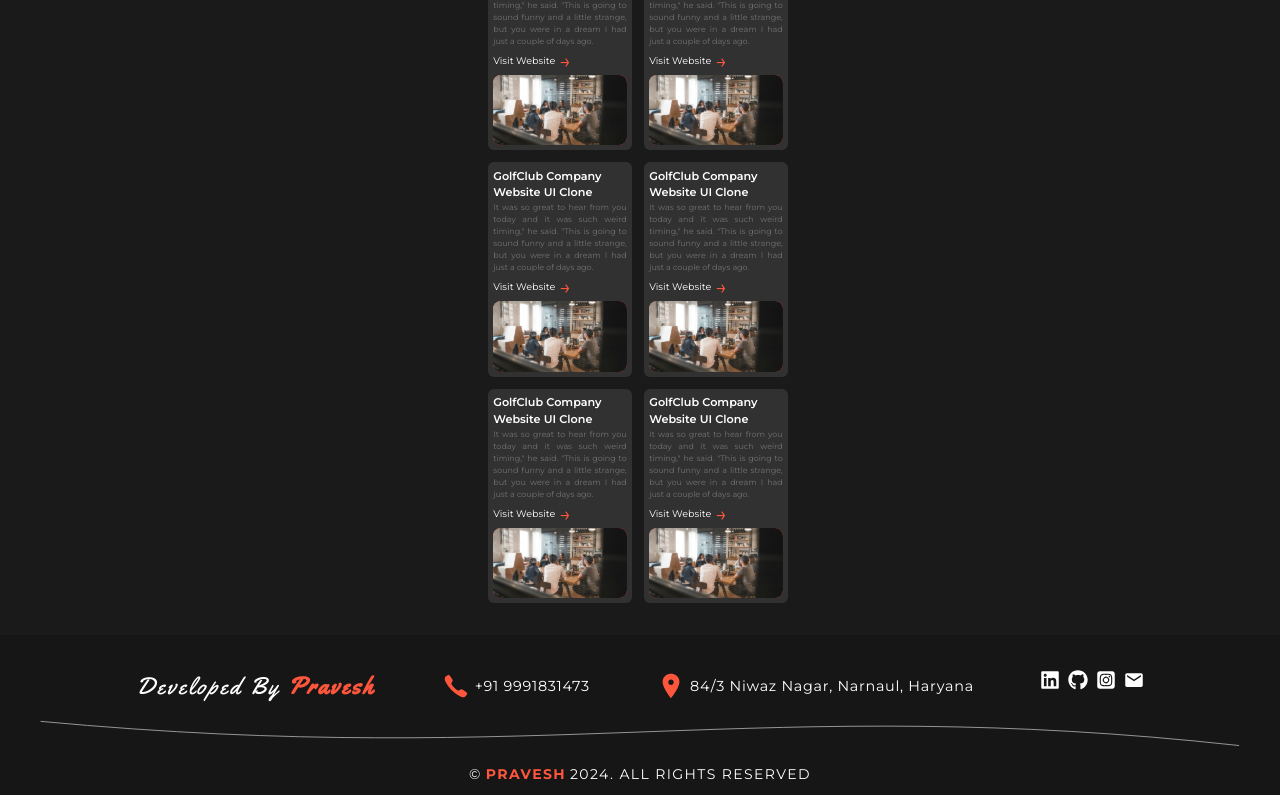
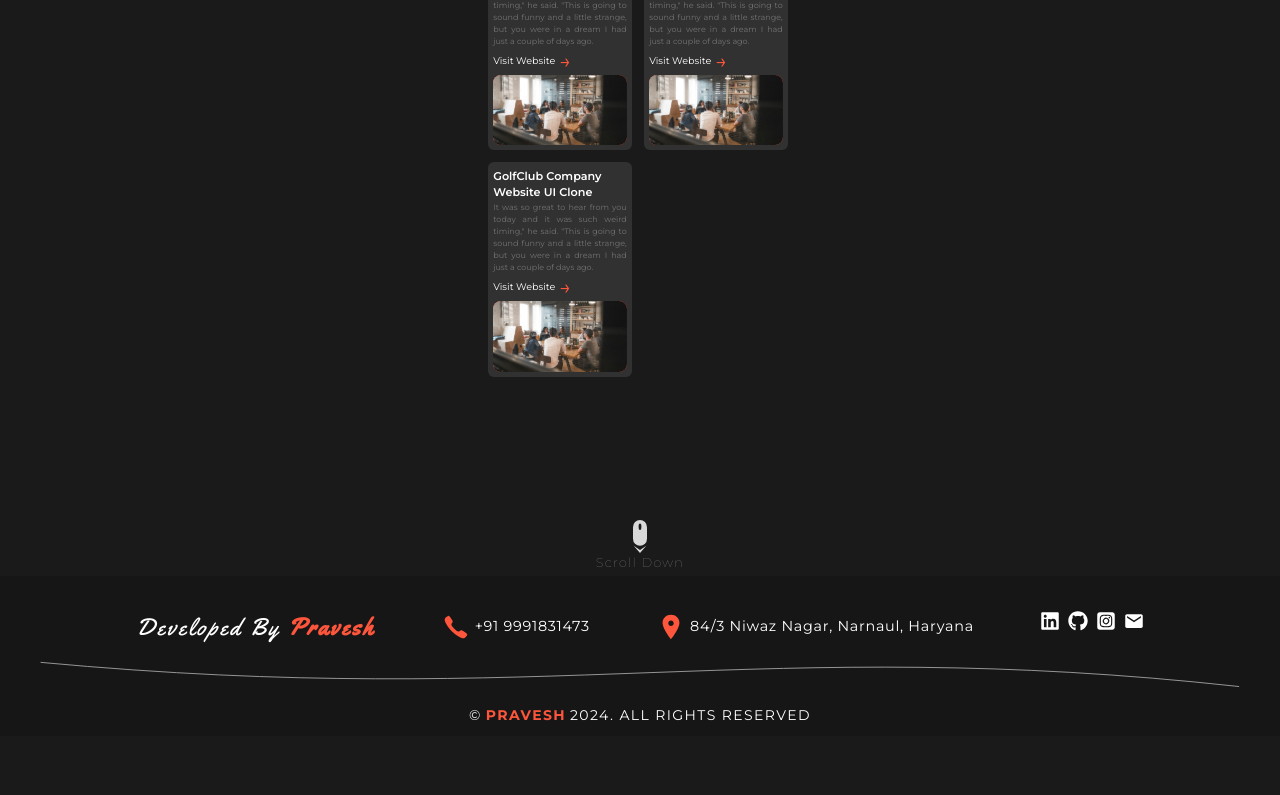
Before and after one commit to pravesh-dev/Portfolio, a React (Vite) app: page / in a window 1280 px wide. Shown: the part 2624-3419 px from the top of the page. After the commit the page ends 3360 px from the top, so only its background shows below. Built offline with nearby package versions, Linux system fonts and the light colour scheme.

Commit message:
added scrollMouse icon in bottom of projects section

```diff
--- a/src/Components/Projects.jsx
+++ b/src/Components/Projects.jsx
@@ -1,9 +1,10 @@
-import React, { useEffect, useState } from 'react';
-import triangle from '../assets/images/Projects/triangle.svg';
-import { projects } from './ProjectsData';
+import React, { useEffect, useState } from "react";
+import triangle from "../assets/images/Projects/triangle.svg";
+import { projects } from "./ProjectsData";
+import mouse from '../assets/images/icon/scrollMouse.svg'
 
 function Projects() {
-    const [activeTab, setActiveTab] = useState('all');
+  const [activeTab, setActiveTab] = useState("all");
   const [viewAll, setViewAll] = useState(false);
 
   const handleTabClick = (tab) => {
@@ -11,50 +12,85 @@ function Projects() {
   };
 
   useEffect(() => {
-      const filteredProjects = projects.filter((project) => activeTab === 'all' || project.type === activeTab);
+    const filteredProjects = projects.filter(
+      (project) => activeTab === "all" || project.type === activeTab
+    );
     setViewAll(filteredProjects.length > 6);
   }, [activeTab]);
 
   const renderProjects = (type) => {
-    const filteredProjects = projects.filter((project) => type === 'all' || project.type === type);
-    const displayedProjects = !viewAll ? filteredProjects : filteredProjects.slice(0, 6);
+    const filteredProjects = projects.filter(
+      (project) => type === "all" || project.type === type
+    );
+    const displayedProjects = !viewAll
+      ? filteredProjects
+      : filteredProjects.slice(0, 6);
 
     return displayedProjects.map((project, index) => (
-        <div key={index} className='w-36 bg-[#aaaaaa29] p-[0.33rem] rounded-md'>
-            <h2 className='text-white text-[0.7rem] font-semibold'>{project.name}</h2>
-            <p className='text-neutral-500 text-[0.5rem] text-justify'>{project.para}</p>
-            <a href={project.link} className='text-white text-[0.6rem] flex items-center gap-1'>
-                Visit Website <span className='text-primary text-xl'>→</span>
+      <div key={index} className="w-36 bg-[#aaaaaa29] p-[0.33rem] rounded-md">
+        <h2 className="text-white text-[0.7rem] font-semibold">
+          {project.name}
+        </h2>
+        <p className="text-neutral-500 text-[0.5rem] text-justify">
+          {project.para}
+        </p>
+        <a
+          href={project.link}
+          className="text-white text-[0.6rem] flex items-center gap-1"
+        >
+          Visit Website <span className="text-primary text-xl">→</span>
         </a>
-            <img src={project.image} className='rounded-lg' alt={project.name} />
+        <img src={project.image} className="rounded-lg" alt={project.name} />
       </div>
     ));
   };
 
   return (
-        <div className='w-full min-h-screen flex flex-col items-center py-8 gap-8'>
-            <h1 className='text-primary text-center w-40 text-2xl font-semibold relative pb-1 uppercase'>
+    <div className="w-full min-h-screen flex flex-col items-center py-8 gap-8 relative">
+      <h1 className="text-primary text-center w-40 text-2xl font-semibold relative pb-1 uppercase">
         Projects
-                <span className='w-full h-[0.1rem] bg-primary absolute left-0 bottom-0'>
-                    <img src={triangle} className='w-3 absolute -left-1 top-1/2 -translate-y-1/2 rotate-90' />
-                    <img src={triangle} className='w-3 absolute -right-1 top-1/2 -translate-y-1/2 -rotate-90' />
+        <span className="w-full h-[0.1rem] bg-primary absolute left-0 bottom-0">
+          <img
+            src={triangle}
+            className="w-3 absolute -left-1 top-1/2 -translate-y-1/2 rotate-90"
+          />
+          <img
+            src={triangle}
+            className="w-3 absolute -right-1 top-1/2 -translate-y-1/2 -rotate-90"
+          />
         </span>
       </h1>
-            <div className='flex gap-3 items-center'>
-                {['all', 'frontend', 'backend'].map((tab) => (
+      <div className="flex gap-3 items-center">
+        {["all", "frontend", "backend"].map((tab) => (
           <button
             key={tab}
-                        className={`text-sm font-semibold px-3 py-1 capitalize rounded-lg ${activeTab === tab ? 'bg-[#646464] text-primary' : 'text-neutral-300/70'}`}
+            className={`text-sm font-semibold px-3 py-1 capitalize rounded-lg ${
+              activeTab === tab
+                ? "bg-[#646464] text-primary"
+                : "text-neutral-300/70"
+            }`}
             onClick={() => handleTabClick(tab)}
           >
             {tab}
           </button>
         ))}
       </div>
-            <div className='w-80 flex-wrap gap-3 px-2 mx-auto flex'>
+      <div className="w-80 flex-wrap gap-3 px-2 mx-auto flex">
         {renderProjects(activeTab)}
       </div>
-            <button className={`text-primary border border-primary bg-primary/5 px-7 py-1 text-sm rounded-[1rem] ${viewAll ? 'block' : 'hidden'}`}>View All</button>
+      <button
+        className={`text-primary border border-primary bg-primary/5 px-7 py-1 text-sm rounded-[1rem] ${
+          viewAll ? "block" : "hidden"
+        }`}
+      >
+        View All
+      </button>
+      <div className="w-full absolute bottom-3  flex flex-col justify-center items-center lg:bottom-1">
+        <img className="w-[0.6rem] lg:w-[0.9rem]" src={mouse} alt="" />
+        <p className="text-center text-white/50 font-thin text-[0.6rem] tracking-widest lg:text-[0.8rem]">
+          Scroll Down
+        </p>
+      </div>
     </div>
   );
 }
--- a/src/Components/ProjectsData.js
+++ b/src/Components/ProjectsData.js
@@ -24,27 +24,6 @@ const projects = [
       image: img,
       type: 'frontend'
     },
-    {
-      name: "GolfClub Company Website UI Clone",
-      para: `It was so great to hear from you today and it was such weird timing," he said. "This is going to sound funny and a little strange, but you were in a dream I had just a couple of days ago.`,
-      link: '#',
-      image: img,
-      type: 'frontend'
-    },
-    {
-      name: "GolfClub Company Website UI Clone",
-      para: `It was so great to hear from you today and it was such weird timing," he said. "This is going to sound funny and a little strange, but you were in a dream I had just a couple of days ago.`,
-      link: '#',
-      image: img,
-      type: 'frontend'
-    },
-    {
-      name: "GolfClub Company Website UI Clone",
-      para: `It was so great to hear from you today and it was such weird timing," he said. "This is going to sound funny and a little strange, but you were in a dream I had just a couple of days ago.`,
-      link: '#',
-      image: img,
-      type: 'frontend'
-    },
   ]
 
 export {projects}
```
Lines whose indentation alone changed are shown as unchanged.
